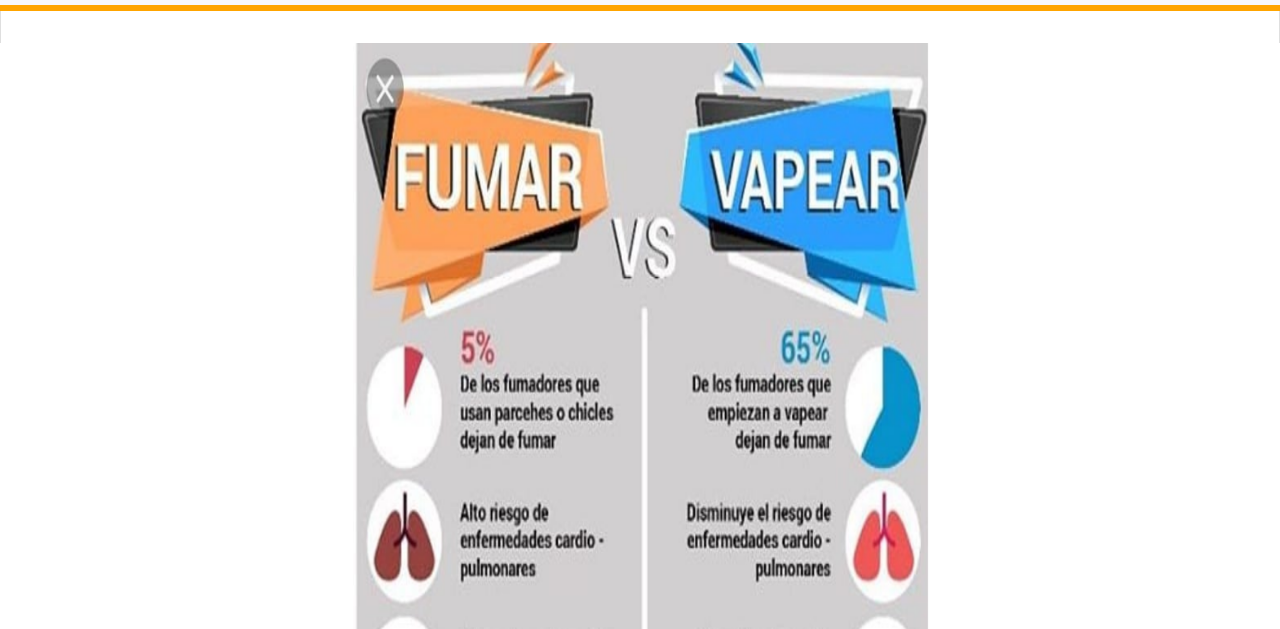
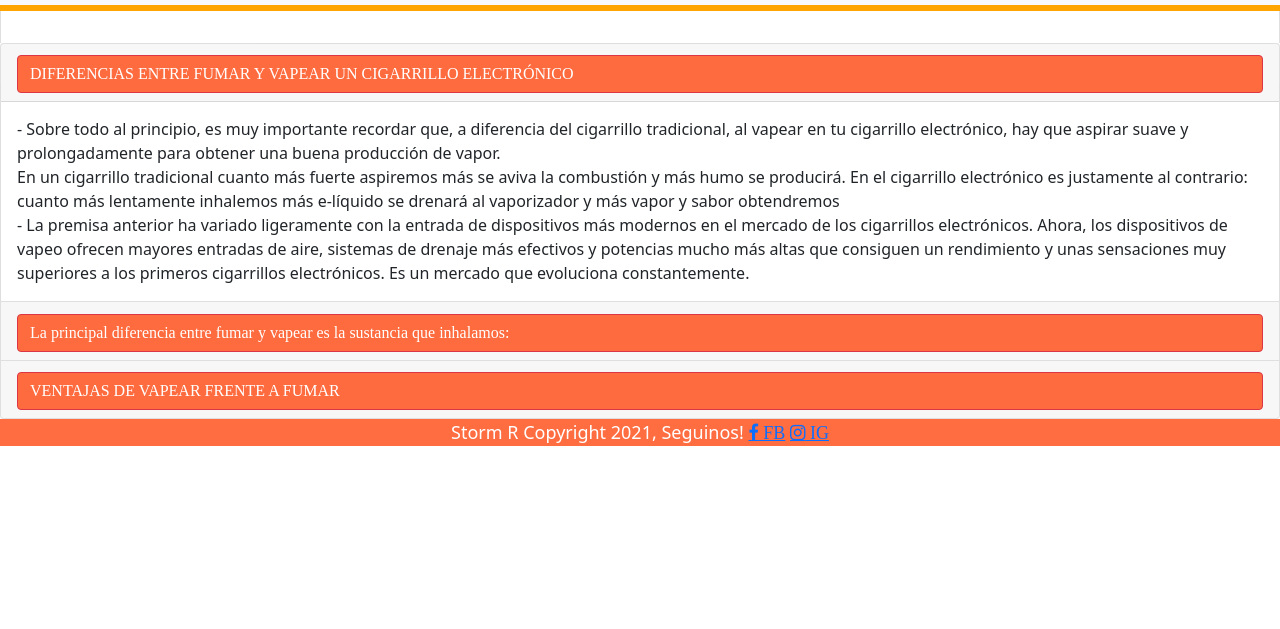
Before and after one commit to marcel0t/ProyectoCoder10150, a website: page ingresos.html in a window 1280 px wide. Shown: the part 171-800 px from the top of the page. Drawn offline with nearby package versions, Linux system fonts and the light colour scheme.

Commit message:
Cambios en footer v2, imagenes nuevas, arreglos en menu, arreglos en imagenes, saque carrusel, arreglé acordeón y le di estilo.

```diff
--- a/css/estilo.css
+++ b/css/estilo.css
@@ -4,12 +4,12 @@
 .body__central__divGlobal {
   width: 80%;
   display: inline-block;
-  margin-right: 1%;
+
   text-align: center; }
 
 .body__central__divGlobal__columnaCentral {
   display: inline-block;
-  margin: 0px 1% 0px 1%;
+  margin: 0px 1px 25px 25%;
   width: 25%;
   border-style: dashed;
   text-align: center;
@@ -31,7 +31,8 @@
   height: 30%; }
 
 .btn-danger:hover {
-  color: rgba(255, 60, 0, 0.747);
+  color: rgba(255, 60, 0, 0.747) !important;
+
   background-color: white !important; }
 
 .titulo {
@@ -134,3 +135,11 @@
 
 .callout-info {
   border-left-color: rgba(255, 60, 0, 0.747); }
+
+.claseFooter{
+  color: white !important ;
+  align: center;
+  text-align: center;
+  background-color: rgba(255, 60, 0, 0.747) !important;
+  font-size: 18px;
+}
--- a/ingresos.html
+++ b/ingresos.html
@@ -66,6 +66,8 @@
 	     </div>
 
 <!-- Carrusell-->
+
+	<!-- fuera de servicio!
 	<div class="container{breakpoint}">
 		<div id="carouselExampleIndicators" class="carousel slide" data-bs-ride="carousel" align="center">
 			<ol class="carousel-indicators">
@@ -93,13 +95,14 @@
 		<span class="visually-hidden">Siguiente</span>
 		</a>
 		</div>
-					</div>
+	</div>
+					-->
 
 <div class="accordion" id="accordionExample">
 	<div class="card">
 	  <div class="card-header" id="headingOne">
 		<h2 class="mb-0">
-		  <button class="btn btn-link btn-block text-left" type="button" data-toggle="collapse" data-target="#collapseOne" aria-expanded="true" aria-controls="collapseOne">
+		  <button class="btn btn-danger btn-block text-left" type="button" data-toggle="collapse" data-target="#collapseOne" aria-expanded="true" aria-controls="collapseOne">
 			DIFERENCIAS ENTRE FUMAR Y VAPEAR UN CIGARRILLO ELECTRÓNICO
 		  </button>
 		</h2>
@@ -119,7 +122,7 @@
 	<div class="card">
 	  <div class="card-header" id="headingTwo">
 		<h2 class="mb-0">
-		  <button class="btn btn-link btn-block text-left collapsed" type="button" data-toggle="collapse" data-target="#collapseTwo" aria-expanded="false" aria-controls="collapseTwo">
+		  <button class="btn btn-danger btn-block text-left collapsed" type="button" data-toggle="collapse" data-target="#collapseTwo" aria-expanded="true" aria-controls="collapseTwo">
 			La principal diferencia entre fumar y vapear es la sustancia que inhalamos:
 		  </button>
 		</h2>
@@ -139,7 +142,7 @@
 	<div class="card">
 	  <div class="card-header" id="headingThree">
 		<h2 class="mb-0">
-		  <button class="btn btn-link btn-block text-left collapsed" type="button" data-toggle="collapse" data-target="#collapseThree" aria-expanded="false" aria-controls="collapseThree">
+		  <button class="btn btn-danger btn-block text-left collapsed" type="button" data-toggle="collapse" data-target="#collapseThree" aria-expanded="false" aria-controls="collapseThree">
 			VENTAJAS DE VAPEAR FRENTE A FUMAR
 		  </button>
 		</h2>
@@ -149,39 +152,39 @@
 
 El tabaco es la primera causa de muerte evitable en España.
 
-
+</br>
 Según el Ministerio de Sanidad, al año mueren 60000 personas en España por el hábito de fumar, 1500 de ellas fumadores pasivos.
-
+</br>
 No se conoce hasta el momento ninguna muerte atribuida al vapeo en todo el mundo.
 
-
-
+</br>
+</br>
 Ventajas para la salud:
-
+</br>
 - Se evitan las sustancias tóxicas y cancerígenas que contiene el humo del tabaco, tanto para el fumador como para los que le rodean.
-
+</br>
 - Al dejar de inhalar el monóxido de carbono y el alquitrán contenidos en el tabaco, mejorará progresivamente esa sensación de ahogo del fumador ante cualquier esfuerzo físico y mejorará la capacidad pulmonar, así como la oxigenación de tu piel.
-
+</br>
 - Recuperación del olfato y el gusto.
-
+</br>
 - No engordarás: Al no tener ansiedad por la falta de nicotina, no tendrás que compensarla ingiriendo grandes cantidades de alimentos.
 
-
-
+</br>
+</br>
 Ventajas económicas:
-
+</br>
 - Ahorrarás mucho dinero: Sumando el equipo inicial, más los consumibles, más los líquidos, la diferencia de precio con el tabaco tradicional es abismal
 
 
-
+</br>
 Ventajas sociales:
-
+</br>
 - No hay olores desagradables: no hay olor a tabaco ni en la ropa, ni en las habitaciones ni en el pelo. Olvídate de los ceniceros llenos de colillas y de las manchas de ceniza.
-
+</br>
 - Mejorará tu aliento y el amarilleamiento de los dientes y de los dedos.
-
+</br>
 - Tu piel agradecerá el cambio al estar mucho más oxigenada y libre de CO en sangre.
-
+</br>
 - Vapea donde antes no podías fumar: Manteniendo unas reglas de cortesía, que recomendamos encarecidamente, podrás vapear en la mayoría de los sitios. De momento, hay muy pocas limitaciónes legales al respecto y está socialmente aceptado </div>
 
 		</div>
@@ -189,15 +192,14 @@ Ventajas sociales:
 	</div>
   </div>
 
-	<!--- Footer -->
-	<div class="divisor__menu container-fluid"></div>
+<!--- Footer -->
+<div class="claseFooter container-fluid">
 	<link rel="stylesheet" href="https://cdnjs.cloudflare.com/ajax/libs/font-awesome/4.7.0/css/font-awesome.min.css">
 	<footer align="center" >
-		<p>Storm R, Seguinos!
-		<a href="#" class="fa fa-facebook"> </a>
-		<a href="#" class="fa fa-instagram"></a></p>
+		<p>Storm R Copyright 2021, Seguinos!
+		<a href="#" class="fa fa-facebook"> FB  </a>
+		<a href="#" class="fa fa-instagram">  IG </a></p>
 	</footer>
-
-
+</div>
 
 </html>
--- a/lista.html
+++ b/lista.html
@@ -69,15 +69,15 @@
 		<div class="container-fluid" align="center"><img src="imagenes/carta.jpg" width="80%vh">
 		</div>
 
-	<!--- Footer -->
-		<div class="divisor__menu container-fluid"></div>
-		<link rel="stylesheet" href="https://cdnjs.cloudflare.com/ajax/libs/font-awesome/4.7.0/css/font-awesome.min.css">
-		<footer align="center" >
-			<p>Storm R, Seguinos!
-			<a href="#" class="fa fa-facebook"> </a>
-			<a href="#" class="fa fa-instagram"></a></p>
-		</footer>
-
+<!--- Footer -->
+<div class="claseFooter container-fluid">
+	<link rel="stylesheet" href="https://cdnjs.cloudflare.com/ajax/libs/font-awesome/4.7.0/css/font-awesome.min.css">
+	<footer align="center" >
+		<p>Storm R Copyright 2021, Seguinos!
+		<a href="#" class="fa fa-facebook"> FB  </a>
+		<a href="#" class="fa fa-instagram">  IG </a></p>
+	</footer>
+</div>
 </body>
 
 </html>
```
Also changed, not shown: contacto.html (+6 -6 lines), index.html (+8 -6 lines), promociones.html (+11 -8 lines), imagenes/promociones.jpg (added).
